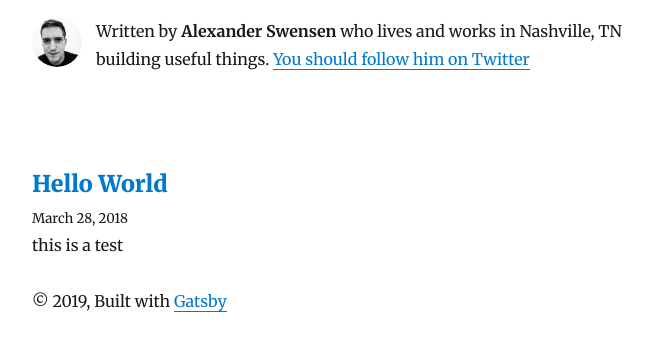
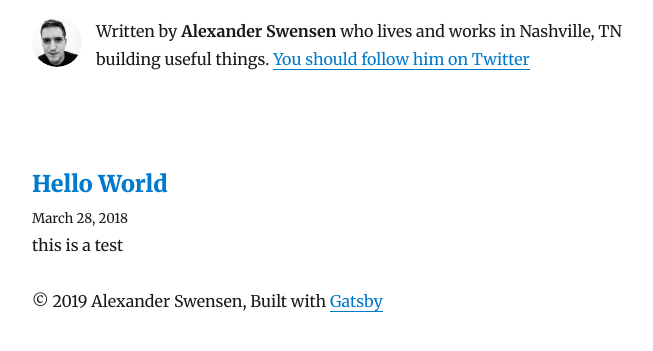
Before and after one commit to AlexSwensen/stronglytyped.dev, a Gatsby site: page / in a window 1280 px wide. Shown: the part 137-488 px from the top of the page, without its empty margins (293-946 px from the left). Built offline with nearby package versions, Linux system fonts and the light colour scheme; Gatsby itself is replaced by a stand-in of ours; some packages are replaced by stand-ins of ours.

Commit message:
add copyright

```diff
--- a/src/components/layout.js
+++ b/src/components/layout.js
@@ -63,7 +63,7 @@ class Layout extends React.Component {
         <header>{header}</header>
         <main>{children}</main>
         <footer>
-          © {new Date().getFullYear()}, Built with
+          © {new Date().getFullYear()} Alexander Swensen, Built with
           {` `}
           <a href="https://www.gatsbyjs.org">Gatsby</a>
         </footer>
```
